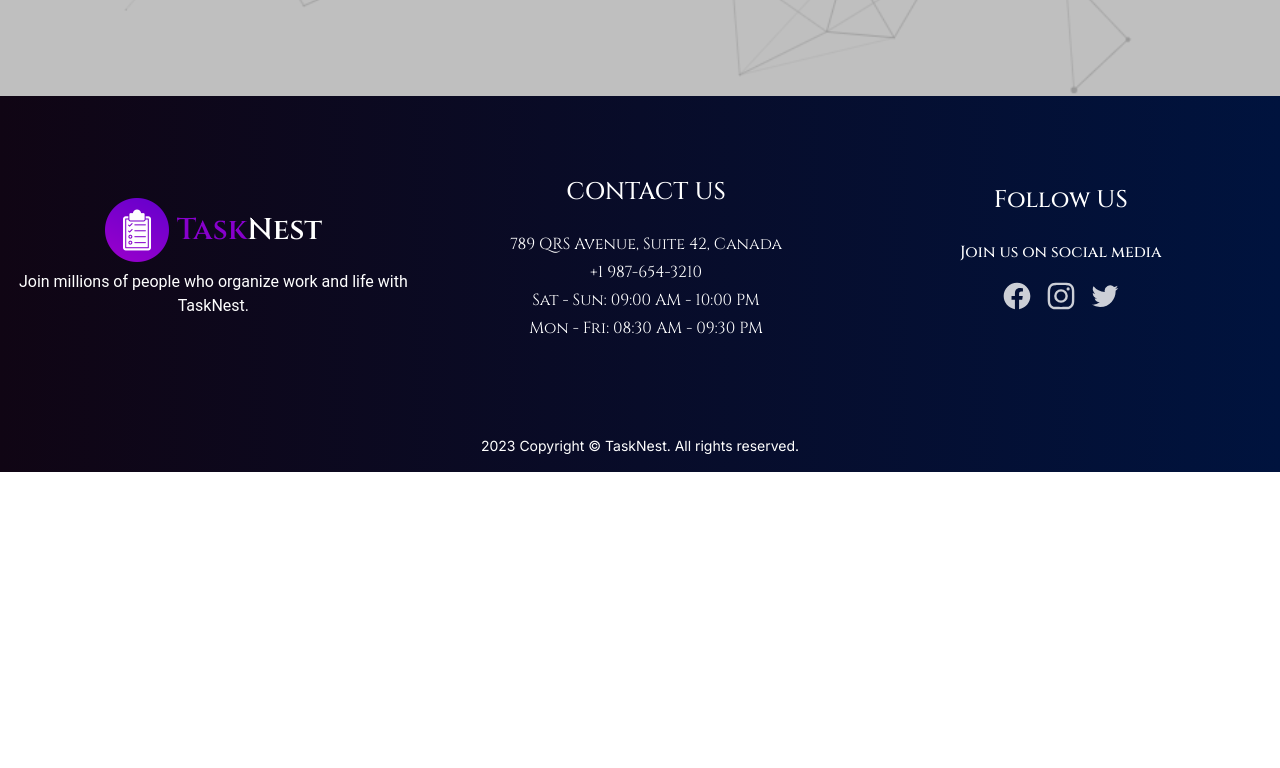
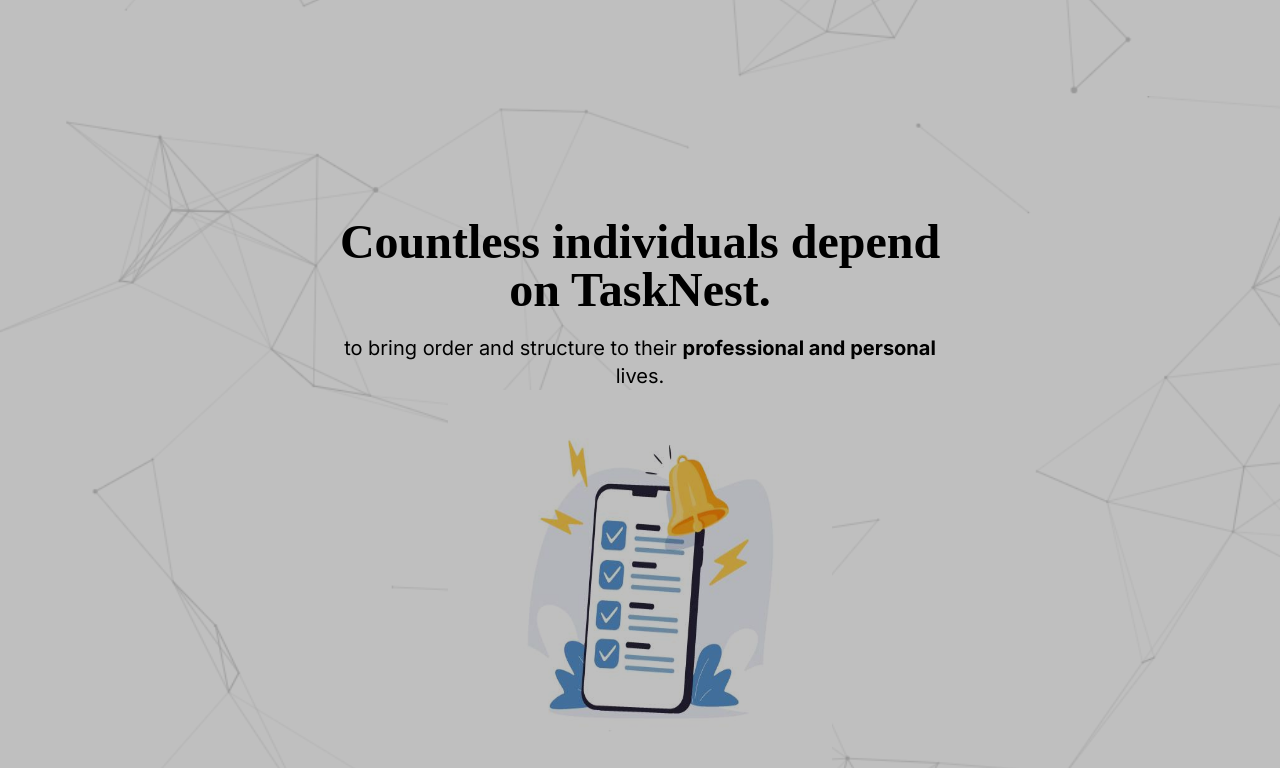
Before and after one commit to Shawon-Mahmud07/TaskNest, a React (Vite) app: page / in a window 1280 px wide. Shown: the part 1504-2272 px from the top of the page. Before the commit the page ends 1976 px from the top, so only its background shows below. Built offline with nearby package versions, Linux system fonts and the light colour scheme.

Commit message:
more features section added

```diff
--- a/src/Home/Features.jsx
+++ b/src/Home/Features.jsx
@@ -14,7 +14,7 @@
       style={backgroundStyles}
       className=" h-auto lg:h-screen brightness-75 "
     >
-      <div className="flex items-center  lg:h-screen max-w-screen-2xl mx-auto">
+      <div className="flex items-center  lg:h-screen max-w-screen-2xl mx-auto pb-8 lg:pb-0">
         <div className="w-11/12 lg:w-10/12 mx-auto  ">
           <div className="flex flex-col lg:flex-row  justify-between items-center">
             <div className="md:w-1/2">
@@ -28,7 +28,7 @@
               <h2 className="text-2xl lg:text-4xl font-bold mb-3 lg:w-3/4 leading-snug font-serif">
                 Wherever you go, stay in control.
               </h2>
-              <p className="  text-sm font-medium font-Inter lg:text-xl lg:text-left lg:w-5/6">
+              <p className="  text-base font-medium font-Inter lg:text-xl lg:text-left lg:w-5/6">
                 With 10+ apps and plugins, effortlessly review upcoming tasks
                 and add new ones on the fly. Experience seamless synchronization
                 across all your devices..
--- a/src/Home/Home/Home.jsx
+++ b/src/Home/Home/Home.jsx
@@ -1,6 +1,7 @@
 import Banner from "../Banner";
 import Features from "../Features";
 import Footer from "../Footer";
+import MoreFeature from "../MoreFeature";
 import NavBar from "../Navbar";
 
 const Home = () => {
@@ -9,6 +10,7 @@
       <NavBar></NavBar>
       <Banner></Banner>
       <Features></Features>
+      <MoreFeature></MoreFeature>
       <Footer></Footer>
     </div>
   );
--- /dev/null
+++ b/src/Home/MoreFeature.jsx
@@ -0,0 +1,35 @@
+import bannerImg from "../assets/cool-background.png";
+import featureImg from "../assets/moreFeature.jpg";
+const MoreFeature = () => {
+  const backgroundStyles = {
+    backgroundImage: `url(${bannerImg})`,
+    backgroundRepeat: "no-repeat",
+    backgroundSize: "cover",
+    backgroundPosition: "center",
+  };
+  return (
+    <div
+      style={backgroundStyles}
+      className=" h-auto lg:h-screen brightness-75 "
+    >
+      <div className="max-w-screen-2xl mx-auto  ">
+        <div className=" flex flex-col lg:flex-row justify-center -pt-10 items-center lg:h-screen w-11/12 md:w-9/12 lg:w-6/12 mx-auto ">
+          <div className="text-center my-8 lg:my-0 ">
+            <h1 className="text-3xl  lg:text-5xl  font-serif font-bold">
+              Countless individuals depend on TaskNest.
+            </h1>
+            <p className="text-base lg:text-xl mt-3 lg:mt-5 font-Inter ">
+              to bring order and structure to their{" "}
+              <strong> professional and personal</strong> lives.
+            </p>
+            <div className="flex justify-center">
+              <img className="md:size-96" src={featureImg} alt="" />
+            </div>
+          </div>
+        </div>
+      </div>
+    </div>
+  );
+};
+
+export default MoreFeature;
```
Also changed, not shown: src/assets/moreFeature.jpg (added).
